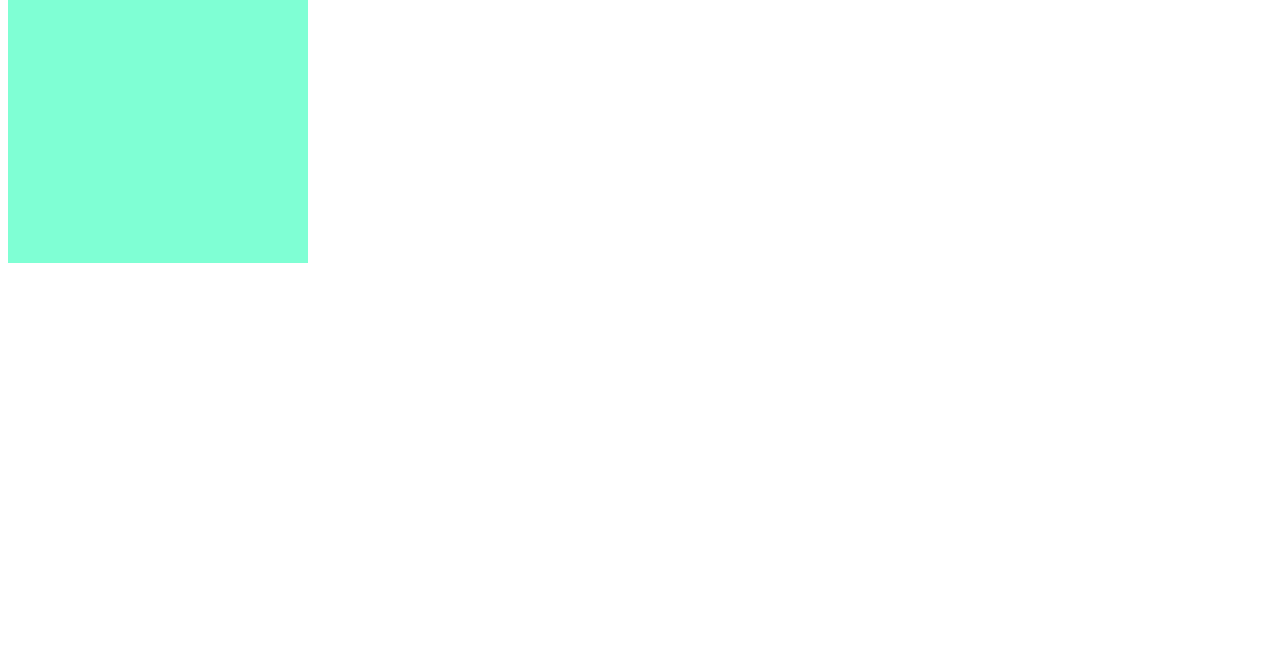
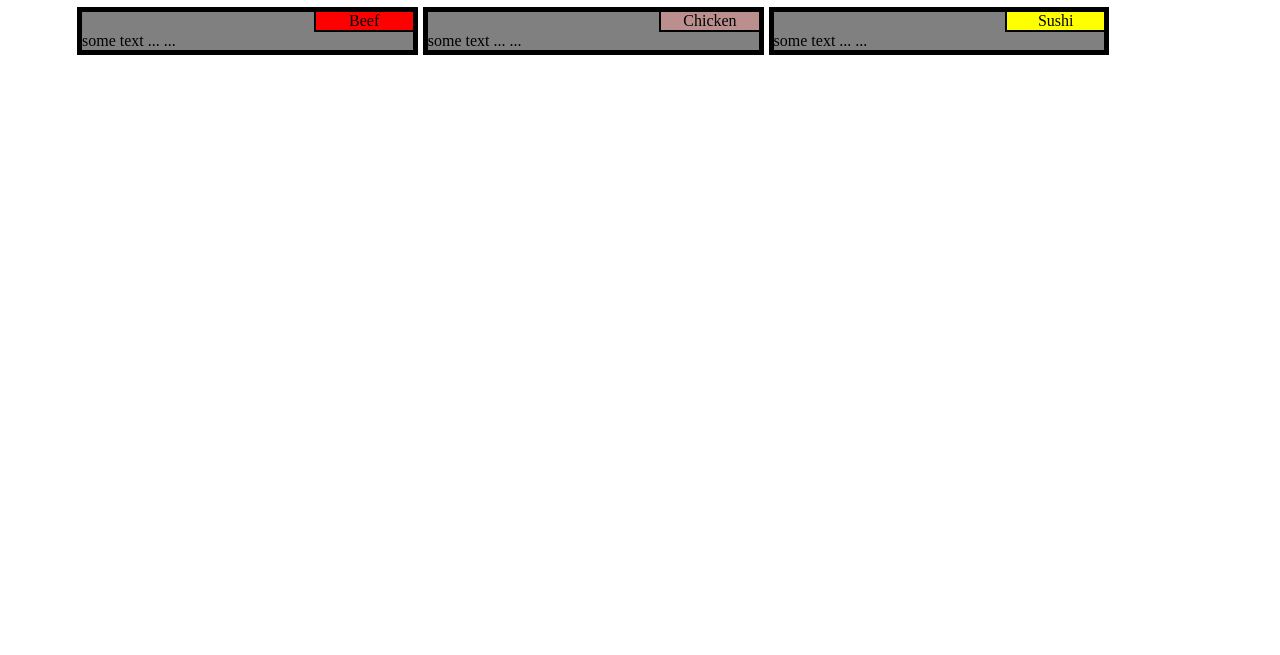
Before and after one commit to far87/Coursera_Assignment, a plain HTML site: page mod2_solution/index.html in a window 1280 px wide. Shown: the part 145-800 px from the top of the page. Drawn offline with Linux system fonts and the light colour scheme.

Commit message:
adds first solution

```diff
--- a/mod2_solution/css/index.css
+++ b/mod2_solution/css/index.css
@@ -1,5 +1,70 @@
-div{
-    background-color: aquamarine;
-    width:300px;
-    height: 400px;
+*{
+    box-sizing: border-box;
 }
+body{
+    /*margin-left: 5%;*/
+    padding: 5%;
+
+}
+div {
+    background-color: gray;
+    border: 5px solid black;
+}
+div>section{
+    width: 30%;
+    border: 2px solid black;
+    margin-left: 70%;
+    text-align: center;
+    border-right: 0px;
+    border-top: 0px;
+}
+h1 {
+    text-align: center;
+}
+#b{
+    background-color: red;
+}
+#s{
+    background-color: yellow;
+}
+#c{
+    background-color: rosybrown;
+}
+
+/*desktop*/
+@media(min-width: 992px){
+    div{
+    width: 30%;
+    float: left;
+    margin-left: 5px;
+    }
+}
+/*tablet*/
+@media(min-width: 768px) and (max-width: 991px){
+    div{
+        margin-bottom: 1%;
+        width: 49%;
+        float: left;
+        margin-left: 0%;
+        margin-right: 0%
+        }
+    #cc{
+        margin-left: 2%;
+    }
+    #sc{
+        margin-left: 0;
+        width: 100%;
+    }
+    body{
+        margin: 0;
+    }
+}
+/*phone*/
+@media(max-width: 767px){
+    div{
+        position: relative;
+        margin-bottom: 1px;
+        width: 50%;
+        margin-left: 25%;
+        }
+}
--- a/mod2_solution/index.html
+++ b/mod2_solution/index.html
@@ -6,7 +6,17 @@
     <link rel="stylesheet" href="css/index.css">
 </head>
 <body>
-    <div>
-        This page must contain my solution of Coursera mod2 assignment.
+    <h1>Our Menu</h1>
+    <div id="bc">
+        <section id="b">Beef</section>
+        some text ... ...
+    </div>
+    <div id="cc">
+        <section id="c">Chicken</section>
+        some text ... ...
+    </div>
+    <div id="sc">
+        <section id="s">Sushi</section>
+        some text ... ...
     </div>
 </body>
```
